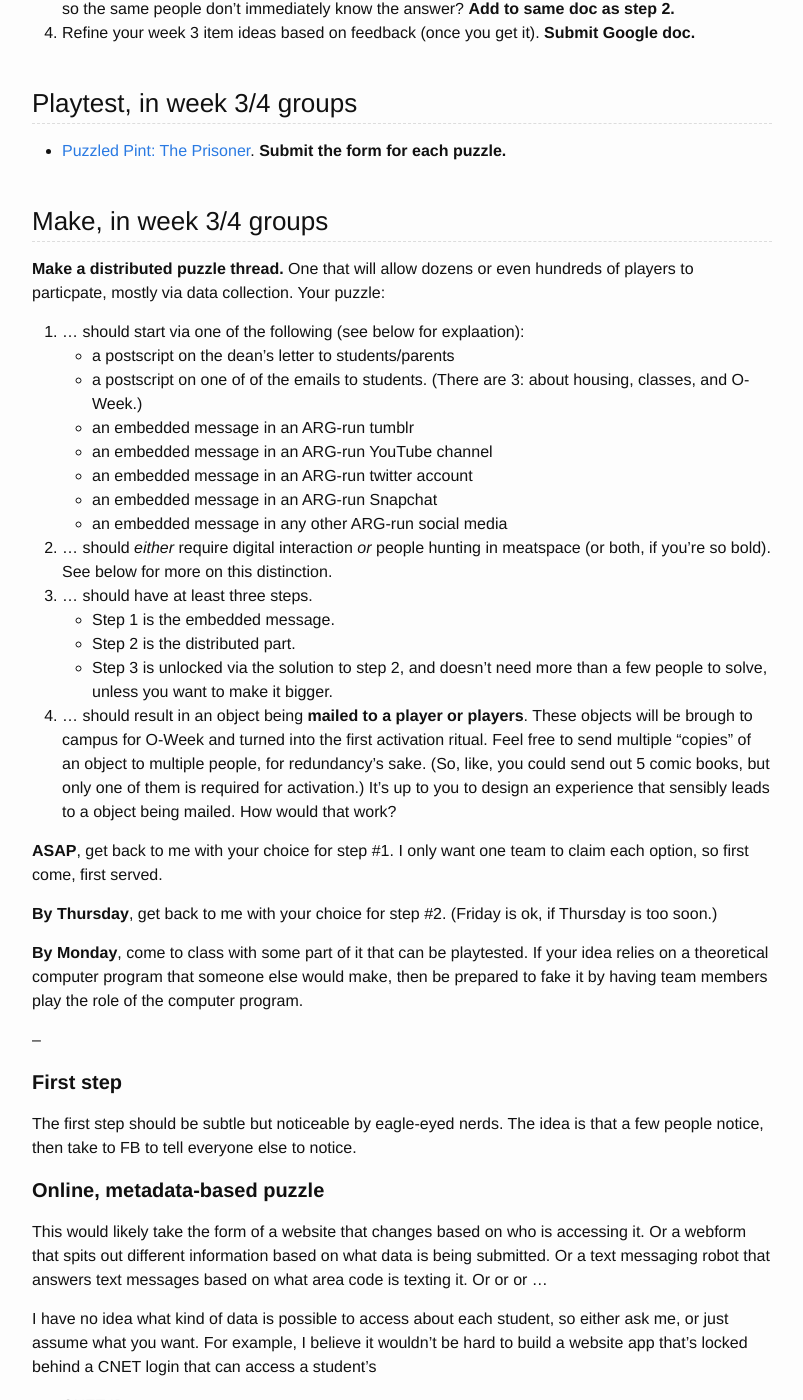
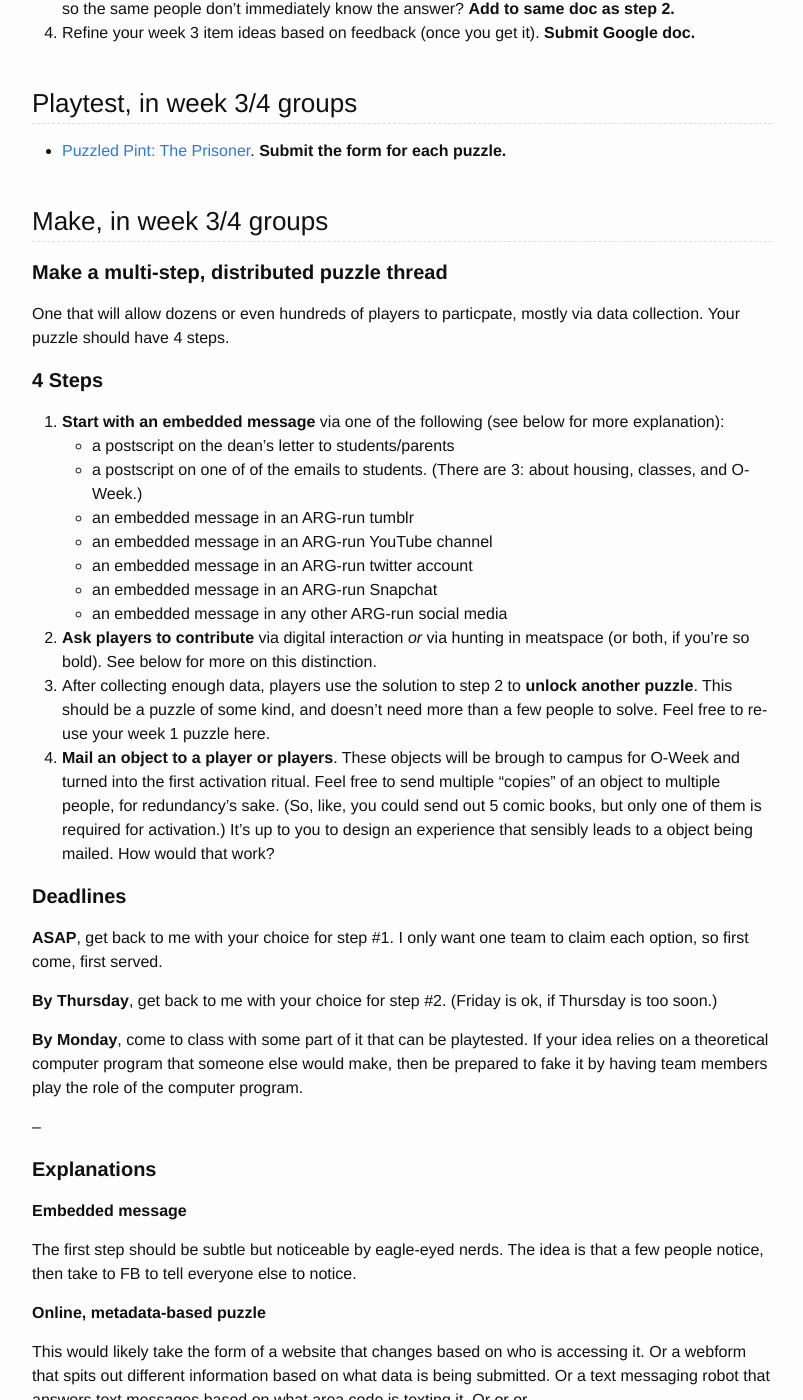
Before and after one commit to transmedia-puzzles/transmedia-puzzles.github.io, a Jekyll site: the page built from _posts/2017-04-17-4.md, in a window 1280 px wide and 1400 px high, scrolled down 1306 px. Shown: the whole window, without its empty margins (238-1041 px from the left). Built offline with Jekyll 4.4.1, drawn with Linux system fonts in a browser that asks for light colours.

Commit message:
More clarity

```diff
--- a/_posts/2017-04-17-4.md
+++ b/_posts/2017-04-17-4.md
@@ -52,9 +52,13 @@ Please put these at the *top of your journal doc*. Please don't create a new doc
 
 ### Make, in week 3/4 groups
 
-**Make a distributed puzzle thread.** One that will allow dozens or even hundreds of players to particpate, mostly via data collection. Your puzzle:
+#### Make a multi-step, distributed puzzle thread
 
-1. … should start via one of the following (see below for explaation):
+One that will allow dozens or even hundreds of players to particpate, mostly via data collection. Your puzzle should have 4 steps.
+
+#### 4 Steps
+
+1. **Start with an embedded message** via one of the following (see below for more explanation):
  - a postscript on the dean's letter to students/parents
  - a postscript on one of of the emails to students. (There are 3: about housing, classes, and O-Week.)
  - an embedded message in an ARG-run tumblr
@@ -62,12 +66,11 @@ Please put these at the *top of your journal doc*. Please don't create a new doc
  - an embedded message in an ARG-run twitter account
  - an embedded message in an ARG-run Snapchat
  - an embedded message in any other ARG-run social media
-2. … should _either_ require digital interaction _or_ people hunting in meatspace (or both, if you're so bold). See below for more on this distinction.
-3. … should have at least three steps.
- - Step 1 is the embedded message.
- - Step 2 is the distributed part.
- - Step 3 is unlocked via the solution to step 2, and doesn't need more than a few people to solve, unless you want to make it bigger.
-4. … should result in an object being **mailed to a player or players**. These objects will be brough to campus for O-Week and turned into the first activation ritual. Feel free to send multiple "copies" of an object to multiple people, for redundancy's sake. (So, like, you could send out 5 comic books, but only one of them is required for activation.) It's up to you to design an experience that sensibly leads to a object being mailed. How would that work?
+2. **Ask players to contribute** via digital interaction _or_ via hunting in meatspace (or both, if you're so bold). See below for more on this distinction.
+3. After collecting enough data, players use the solution to step 2 to **unlock another puzzle**. This should be a puzzle of some kind, and doesn't need more than a few people to solve. Feel free to re-use your week 1 puzzle here.
+4. **Mail an object to a player or players**. These objects will be brough to campus for O-Week and turned into the first activation ritual. Feel free to send multiple "copies" of an object to multiple people, for redundancy's sake. (So, like, you could send out 5 comic books, but only one of them is required for activation.) It's up to you to design an experience that sensibly leads to a object being mailed. How would that work?
+
+#### Deadlines
 
 **ASAP**, get back to me with your choice for step #1. I only want one team to claim each option, so first come, first served.
 
@@ -77,11 +80,13 @@ Please put these at the *top of your journal doc*. Please don't create a new doc
 
 --
 
-#### First step
+#### Explanations
+
+**Embedded message**
 
 The first step should be subtle but noticeable by eagle-eyed nerds. The idea is that a few people notice, then take to FB to tell everyone else to notice.
 
-#### Online, metadata-based puzzle
+**Online, metadata-based puzzle**
 
 This would likely take the form of a website that changes based on who is accessing it. Or a webform that spits out different information based on what data is being submitted. Or a text messaging robot that answers text messages based on what area code is texting it. Or or or …
 
@@ -99,7 +104,7 @@ So, for example, you could lead the incoming student to a URL, which they log in
 
 [Here's a long list](https://github.com/toddmotto/public-apis) I found of Public APIs, i.e. programs we can use to get custom data based on any kind of input. Get creative!
 
-#### Meatspace puzzle
+**Meatspace puzzle**
 
 The idea here is to put stuff in the world and force players — or their friends — to go find it. Think: Starbucks poster puzzle I built for the CAH ARG. We could do this by enlisting _our_ friends to set it up, or work off what's already in the world. Alternatively, you could use an app like [Vamonde](http://vamonde.com), which can lock content behind a GPS trigger. That is, one has to be in a physical location (within 25 feet, I think) in order to see it. You don't need to build the Vamonde story for this homework, but you do need to spec it out if that's what you choose. Some other things you could use (a very abridged list):
 
```
